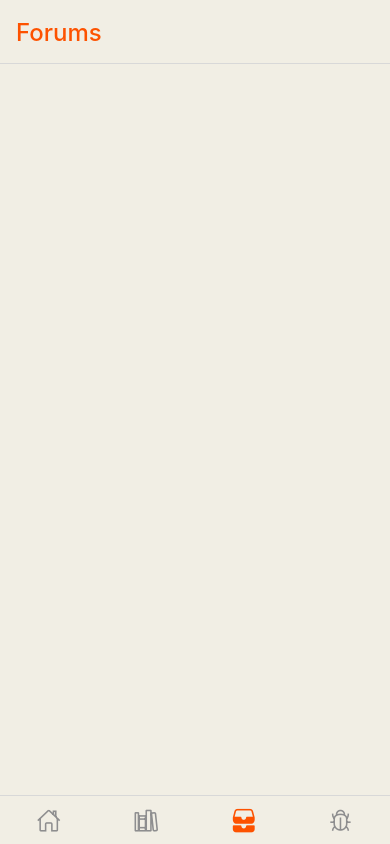
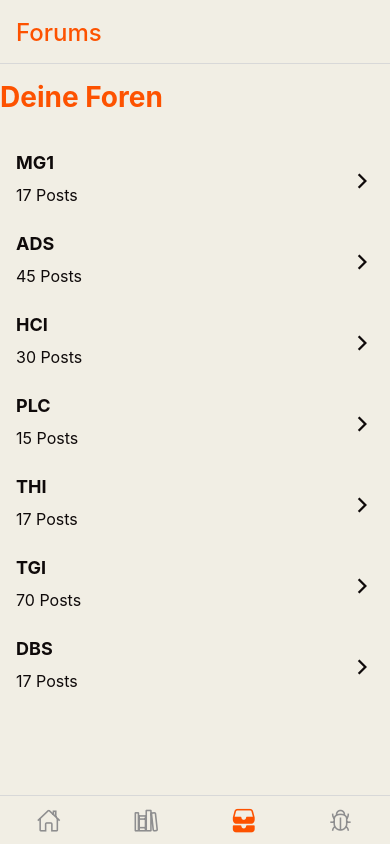
Before and after one commit to dakralex/study-buddies, a React Native app: screen /Forums in a window 390 px wide. Built offline with nearby package versions, Linux system fonts and the light colour scheme.

Commit message:
ForumOverviewList created, forum\types created, ForumOverviewScreen

```diff
--- /dev/null
+++ b/src/components/organisms/FourmOverviewList.tsx
@@ -0,0 +1,38 @@
+import React from 'react';
+import SearchResultItem from '../molecules/SearchResultItem';
+import {Forums} from '../../features/forums/types';
+import {FlatList, StyleSheet} from 'react-native';
+import {useNavigation} from '@react-navigation/native';
+
+type ForumOverviewListProps = {
+  forums: Forums;
+};
+
+const ForumOverviewList = ({forums}: ForumOverviewListProps) => {
+  const navigation = useNavigation();
+  return (
+    <FlatList
+      style={styles.forumListContainer}
+      data={forums}
+      renderItem={({item: forums}) => (
+        <SearchResultItem
+          title={forums.title}
+          description={forums.posts}
+          onPress={() => {
+            navigation.navigate('ForumsDetails', {
+              id: forums.id,
+            });
+          }}
+        />
+      )}
+    />
+  );
+};
+
+const styles = StyleSheet.create({
+  forumListContainer: {
+    paddingVertical: 16,
+  },
+});
+
+export default ForumOverviewList;
--- a/src/screens/CoursesStack/CoursesOverviewScreen.tsx
+++ b/src/screens/CoursesStack/CoursesOverviewScreen.tsx
@@ -2,8 +2,14 @@ import React from 'react';
 import AppScreen from '../AppScreen';
 import {CoursesOverviewScreenProps as Props} from '../../navigation/types';
 
+import Container from '../../components/atoms/Container';
+
 const CoursesOverviewScreen = ({}: Props) => {
-  return <AppScreen />;
+  return (
+    <AppScreen scroll={true} padded={false}>
+      <Container />
+    </AppScreen>
+  );
 };
 
 export default CoursesOverviewScreen;
--- a/src/screens/ForumsStack/ForumsDetailsScreen.tsx
+++ b/src/screens/ForumsStack/ForumsDetailsScreen.tsx
@@ -3,7 +3,7 @@ import AppScreen from '../AppScreen';
 import {ForumsDetailsScreenProps as Props} from '../../navigation/types';
 
 const ForumsDetailsScreen = ({}: Props) => {
-  return <AppScreen />;
+  return <AppScreen scroll={true} padded={false} />;
 };
 
 export default ForumsDetailsScreen;
--- a/src/screens/ForumsStack/ForumsOverviewScreen.tsx
+++ b/src/screens/ForumsStack/ForumsOverviewScreen.tsx
@@ -1,9 +1,26 @@
 import React from 'react';
 import AppScreen from '../AppScreen';
 import {ForumsOverviewScreenProps as Props} from '../../navigation/types';
+import Heading from '../../components/atoms/text/Heading';
+import ForumOverviewList from '../../components/organisms/FourmOverviewList';
 
 const ForumsOverviewScreen = ({}: Props) => {
-  return <AppScreen />;
+  return (
+    <AppScreen scroll={true} padded={false}>
+      <Heading>Deine Foren</Heading>
+      <ForumOverviewList
+        forums={[
+          {title: 'MG1', posts: '17 Posts', id: 1},
+          {title: 'ADS', posts: '45 Posts', id: 2},
+          {title: 'HCI', posts: '30 Posts', id: 3},
+          {title: 'PLC', posts: '15 Posts', id: 4},
+          {title: 'THI', posts: '17 Posts', id: 5},
+          {title: 'TGI', posts: '70 Posts', id: 6},
+          {title: 'DBS', posts: '17 Posts', id: 7},
+        ]}
+      />
+    </AppScreen>
+  );
 };
 
 export default ForumsOverviewScreen;
--- a/src/screens/RootTab/DebugScreen.tsx
+++ b/src/screens/RootTab/DebugScreen.tsx
@@ -77,6 +77,9 @@ const DebugScreen = ({navigation}: Props) => {
       <SearchResultItem
         title="SearchResultItem"
         description="Additional information goes here"
+        onPress={() => {
+          navigation.navigate('Forums');
+        }}
       />
       <Container>
         <NormalText>Test</NormalText>
```
Also changed, not shown: src/features/forums/types.d.ts (added, +7 -0 lines).
